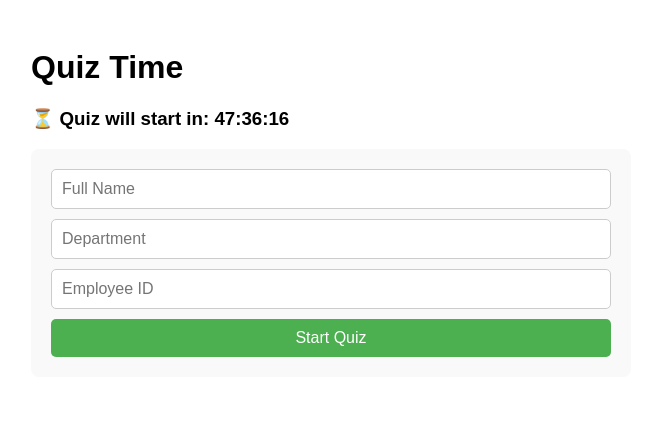
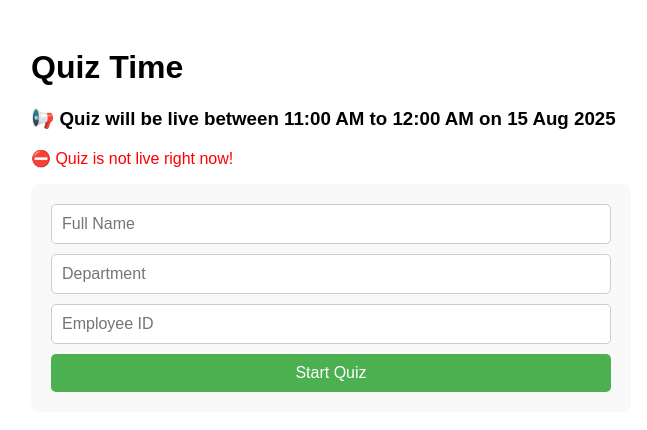
Before and after one commit to prempandey123/quiz-competition, a Next.js app: page / in a window 1280 px wide. Shown: the top 430 px of the page, without its empty margins (309-956 px from the left). Built offline with nearby package versions, Linux system fonts and the light colour scheme.

Commit message:
Added timer

```diff
--- a/src/components/QuizPage.js
+++ b/src/components/QuizPage.js
@@ -8,10 +8,10 @@ export default function QuizPage() {
   const [answers, setAnswers] = useState({});
   const [submitted, setSubmitted] = useState(false);
   const [timeLeft, setTimeLeft] = useState(60);
-  const [startCountdown, setStartCountdown] = useState(null);
 
-  // Set quiz start date/time
-  const quizStartDate = new Date("2025-08-15T11:55:00");
+  // Quiz live time range
+  const quizStartTime = new Date("2025-08-14T11:00:00");
+  const quizEndTime = new Date("2025-08-14T14:59:59"); // 12:00 AM next day
 
   const questions = [
     { id: 1, q: "Krishna Janmashtami kis devta ke janm din ke roop me manai jati hai?", options: ["Shiva", "Vishnu ke avatar Krishna", "Brahma"] },
@@ -36,20 +36,12 @@ export default function QuizPage() {
     { id: 20, q: "Janmashtami ke din log kya karte hain?", options: ["Upvaas", "Yudh", "Shikar"] },
   ];
 
-  // Countdown to quiz start
-  useEffect(() => {
-    const interval = setInterval(() => {
-      const now = new Date();
-      const diff = quizStartDate - now;
-      setStartCountdown(diff > 0 ? diff : 0);
-    }, 1000);
-    return () => clearInterval(interval);
-  }, []);
-
-  // Quiz timer
+  // Quiz timer countdown
   useEffect(() => {
     if (quizStarted && timeLeft > 0 && !submitted) {
-      const timer = setInterval(() => setTimeLeft((prev) => prev - 1), 1000);
+      const timer = setInterval(() => {
+        setTimeLeft((prev) => prev - 1);
+      }, 1000);
       return () => clearInterval(timer);
     }
     if (timeLeft === 0 && !submitted) {
@@ -61,16 +53,6 @@ export default function QuizPage() {
     const m = Math.floor(seconds / 60);
     const s = seconds % 60;
     return `${m.toString().padStart(2, "0")}:${s.toString().padStart(2, "0")}`;
-  };
-
-  const formatCountdown = (ms) => {
-    const totalSec = Math.floor(ms / 1000);
-    const h = Math.floor(totalSec / 3600);
-    const m = Math.floor((totalSec % 3600) / 60);
-    const s = totalSec % 60;
-    return `${h.toString().padStart(2, "0")}:${m.toString().padStart(2, "0")}:${s
-      .toString()
-      .padStart(2, "0")}`;
   };
 
   const handleChange = (id, option) => {
@@ -87,20 +69,21 @@ export default function QuizPage() {
         submittedAt: serverTimestamp(),
       });
       setSubmitted(true);
-    setQuizStarted(false); // quiz close
+      setQuizStarted(false);
     } catch (error) {
       console.error("Error saving quiz:", error);
-    setSubmitted(true); // even if error, still show thank you
+      setSubmitted(true);
     }
   };
 
   const handleStart = () => {
+    const now = new Date();
     if (!userData.name || !userData.empId || !userData.department) {
       alert("Please fill all details before starting!");
       return;
     }
-    if (startCountdown > 0) {
-      alert("Quiz has not started yet!");
+    if (now < quizStartTime || now > quizEndTime) {
+      alert("Quiz is not live right now!");
       return;
     }
     setQuizStarted(true);
@@ -113,21 +96,36 @@ export default function QuizPage() {
     button: { padding: "10px", fontSize: "16px", border: "none", borderRadius: "5px", background: "#4CAF50", color: "#fff", cursor: "pointer" },
     question: { background: "#fff", padding: "15px", borderRadius: "8px", marginBottom: "10px", border: "1px solid #ddd" },
     option: { display: "block", marginTop: "5px" },
-    timer: { color: "red" },
+    timerFixed: {
+      position: "fixed",
+      top: "0",
+      left: "0",
+      width: "100%",
+      background: "white",
+      color: "red",
+      padding: "10px",
+      fontSize: "18px",
+      textAlign: "center",
+      zIndex: 1000,
+      borderBottom: "2px solid #ccc"
+    }
   };
+
+  const now = new Date();
 
   if (!quizStarted) {
     return (
       <div style={styles.container}>
         <h1>Quiz Time</h1>
-        {startCountdown > 0 && (
-          <h3>⏳ Quiz will start in: {formatCountdown(startCountdown)}</h3>
-        )}
+        <h3>📢 Quiz will be live between 11:00 AM to 12:00 AM on 15 Aug 2025</h3>
+        {now < quizStartTime || now > quizEndTime ? (
+          <p style={{ color: "red" }}>⛔ Quiz is not live right now!</p>
+        ) : null}
         <div style={styles.card}>
           <input style={styles.input} type="text" placeholder="Full Name" value={userData.name} onChange={(e) => setUserData({ ...userData, name: e.target.value })} />
           <input style={styles.input} type="text" placeholder="Department" value={userData.department} onChange={(e) => setUserData({ ...userData, department: e.target.value })} />
           <input style={styles.input} type="text" placeholder="Employee ID" value={userData.empId} onChange={(e) => setUserData({ ...userData, empId: e.target.value })} />
-          <button style={styles.button} onClick={handleStart} disabled={startCountdown > 0}>Start Quiz</button>
+          <button style={styles.button} onClick={handleStart}>Start Quiz</button>
         </div>
       </div>
     );
@@ -143,8 +141,11 @@ export default function QuizPage() {
 
   return (
     <div style={styles.container}>
-      <h1>Quiz</h1>
-      <h3 style={styles.timer}>⏳ Time Left: {formatTime(timeLeft)}</h3>
+      <div style={styles.timerFixed}>
+        ⏳ Time Left: {formatTime(timeLeft)}
+      </div>
+
+      <div style={{ marginTop: "50px" }}>
         {questions.map((q) => (
           <div key={q.id} style={styles.question}>
             <p><b>{q.id}. {q.q}</b></p>
@@ -155,6 +156,8 @@ export default function QuizPage() {
             ))}
           </div>
         ))}
+      </div>
+
       <button style={styles.button} onClick={handleSubmit}>Submit</button>
     </div>
   );
```
Also changed, not shown: 1 other file (tests, documents, lock files or other folders). Lines whose indentation alone changed are shown as unchanged.
